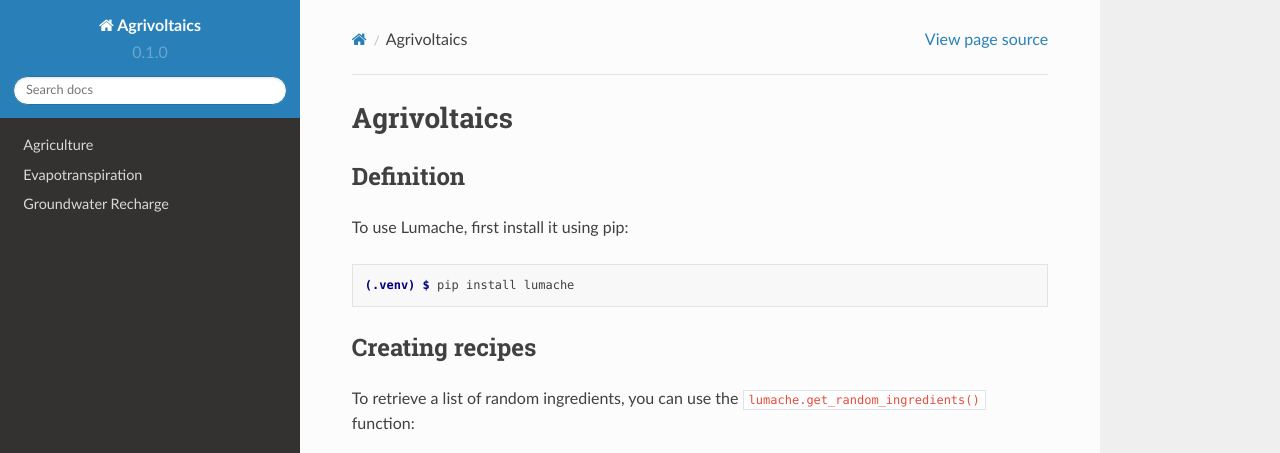
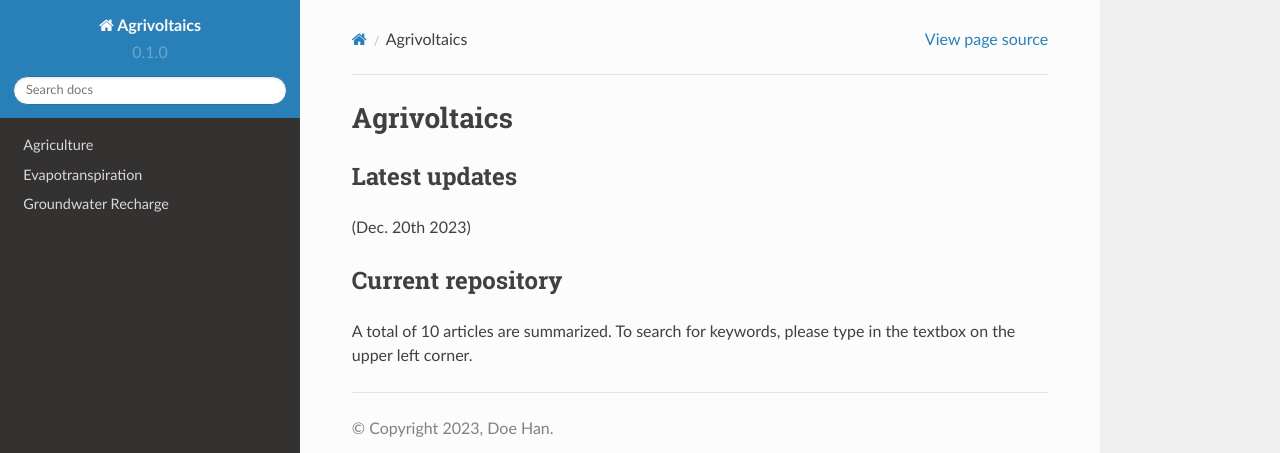
Before and after one commit to hanhydro/wiki, a Sphinx documentation site: the page built from docs/source/usage.rst, in a window 1280 px wide and 1036 px high. Shown: the top 453 px of the window. Built offline with Sphinx 7.4.7 and the Read the Docs theme 2.0.0, drawn with Linux system fonts in a browser that asks for light colours; pages that are not in the unit, such as notebooks, are missing from menus; some of the changed text lies outside the part shown.

Commit message:
Update usage.rst

```diff
--- a/docs/source/usage.rst
+++ b/docs/source/usage.rst
@@ -1,33 +1,11 @@
 Agrivoltaics
 =====
 
-.. _installation:
+Latest updates
+------------
+(Dec. 20th 2023)
 
-Definition
-------------
 
-To use Lumache, first install it using pip:
-
-.. code-block:: console
-
-   (.venv) $ pip install lumache
-
-Creating recipes
+Current repository
 ----------------
-
-To retrieve a list of random ingredients,
-you can use the ``lumache.get_random_ingredients()`` function:
-
-.. autofunction:: lumache.get_random_ingredients
-
-The ``kind`` parameter should be either ``"meat"``, ``"fish"``,
-or ``"veggies"``. Otherwise, :py:func:`lumache.get_random_ingredients`
-will raise an exception.
-
-.. autoexception:: lumache.InvalidKindError
-
-For example:
-
->>> import lumache
->>> lumache.get_random_ingredients()
-['shells', 'gorgonzola', 'parsley']
+A total of 10 articles are summarized. To search for keywords, please type in the textbox on the upper left corner.
```
